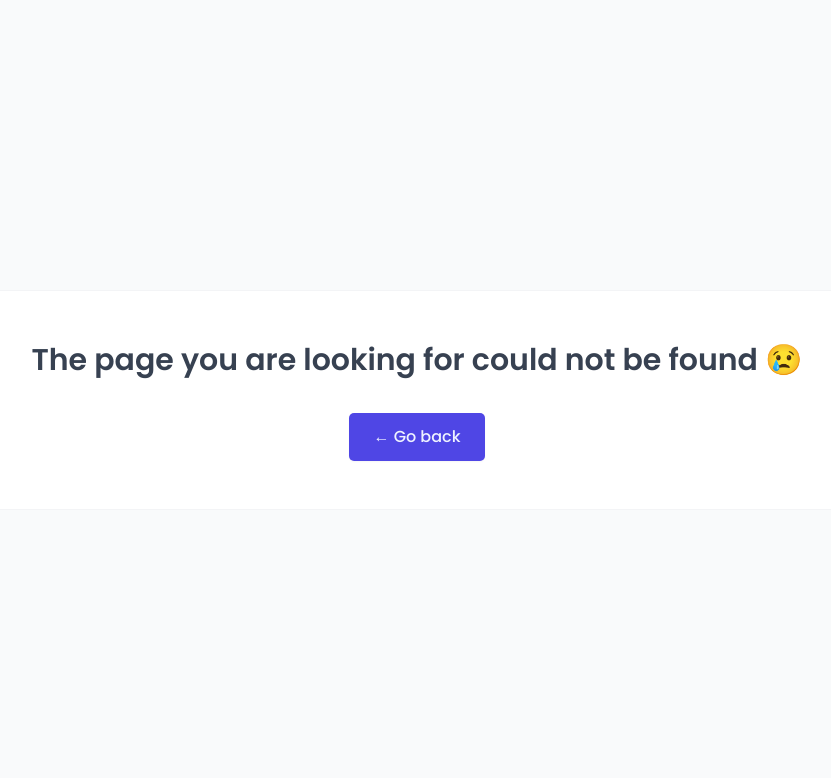
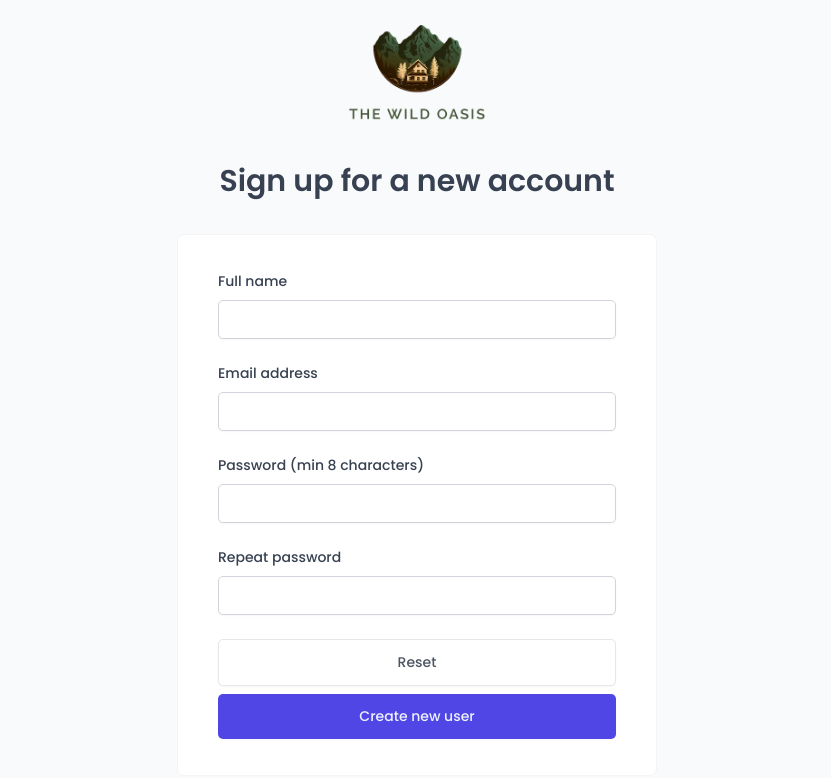
Before and after one commit to naingoted/hotel-booking-vite-react, a React (Vite) app: page /signup in a window 1280 px wide. Shown: the top 778 px of the page, without its empty margins (223-1054 px from the left). Built offline with nearby package versions, Linux system fonts and the light colour scheme; no server answers; a web font is replaced by a local one.

Commit message:
updated readme and added sign up form

```diff
--- a/src/App.tsx
+++ b/src/App.tsx
@@ -15,6 +15,7 @@ import { Toaster } from "react-hot-toast";
 import Booking from "./pages/booking.tsx";
 import Checkin from "./pages/checkin.tsx";
 import ProtectedRoute from "./ui/protected-route.tsx";
+import Signup from "./pages/signup.tsx";
 import { DarkModeProvider } from "./context/dark-mode-context.tsx";
 
 const queryClient = new QueryClient({
@@ -52,6 +53,7 @@ function App() {
               <Route path="account" element={<Account />} />
             </Route>
             <Route path="login" element={<Login />} />
+            <Route path="signup" element={<Signup />} />
             <Route path="*" element={<PageNotFound />} />
           </Routes>
         </BrowserRouter>
--- a/src/features/auth/signup-form.tsx
+++ b/src/features/auth/signup-form.tsx
@@ -1,10 +1,10 @@
 import { useForm } from "react-hook-form";
 import { useSignup } from "./use-signup";
 import Form from "../../ui/form";
-import FormRow from "../../ui/form-row";
 import Input from "../../ui/input";
 import Button from "../../ui/button";
 import { SignUpData } from "../../services/api-auth";
+import FormRowVertical from "../../ui/form-row-vertical";
 
 function SignupForm() {
   const { signup, isLoading } = useSignup();
@@ -22,7 +22,7 @@ function SignupForm() {
 
   return (
     <Form onSubmit={handleSubmit(onSubmit)}>
-      <FormRow
+      <FormRowVertical
         label={"Full name"}
         error={errors?.full_name?.message as unknown as string}
       >
@@ -32,8 +32,8 @@ function SignupForm() {
           disabled={isLoading}
           {...register("full_name", { required: "This field is required" })}
         />
-      </FormRow>
-      <FormRow
+      </FormRowVertical>
+      <FormRowVertical
         label="Email address"
         error={errors?.email?.message as unknown as string}
       >
@@ -49,8 +49,8 @@ function SignupForm() {
             },
           })}
         />
-      </FormRow>
-      <FormRow
+      </FormRowVertical>
+      <FormRowVertical
         label="Password (min 8 characters)"
         error={errors?.password?.message as unknown as string}
       >
@@ -66,8 +66,8 @@ function SignupForm() {
             },
           })}
         />
-      </FormRow>
-      <FormRow
+      </FormRowVertical>
+      <FormRowVertical
         label="Repeat password"
         error={errors?.passwordConfirm?.message as unknown as string}
       >
@@ -81,8 +81,8 @@ function SignupForm() {
               value === getValues().password || "Passwords need to match",
           })}
         />
-      </FormRow>
-      <FormRow>
+      </FormRowVertical>
+      <FormRowVertical>
         <>
           <Button
             variation="secondary"
@@ -90,11 +90,11 @@ function SignupForm() {
             disabled={isLoading}
             onClick={reset}
           >
-            Cancel
+            Reset
           </Button>
           <Button disabled={isLoading}>Create new user</Button>
         </>
-      </FormRow>
+      </FormRowVertical>
     </Form>
   );
 }
--- a/src/features/auth/use-signup.ts
+++ b/src/features/auth/use-signup.ts
@@ -7,7 +7,7 @@ export function useSignup() {
     mutationFn: signupApi,
     onSuccess: () => {
       toast.success(
-        "Account successfully created! Please verufy the new account from the user's email address."
+        "Account successfully created! Please verify the new account from the user's email address."
       );
     },
   });
--- /dev/null
+++ b/src/pages/signup.tsx
@@ -0,0 +1,26 @@
+import styled from "styled-components";
+import Logo from "../ui/logo";
+import Heading from "../ui/heading";
+import SignupForm from "../features/auth/signup-form";
+
+const LoginLayout = styled.main`
+  min-height: 100vh;
+  display: grid;
+  grid-template-columns: 48rem;
+  align-content: center;
+  justify-content: center;
+  gap: 3.2rem;
+  background-color: var(--color-grey-50);
+`;
+
+function Signup() {
+  return (
+    <LoginLayout>
+      <Logo />
+      <Heading as="h4">Sign up for a new account</Heading>
+      <SignupForm />
+    </LoginLayout>
+  );
+}
+
+export default Signup;
```
Also changed, not shown: 2 other files (tests, documents, lock files or other folders).
